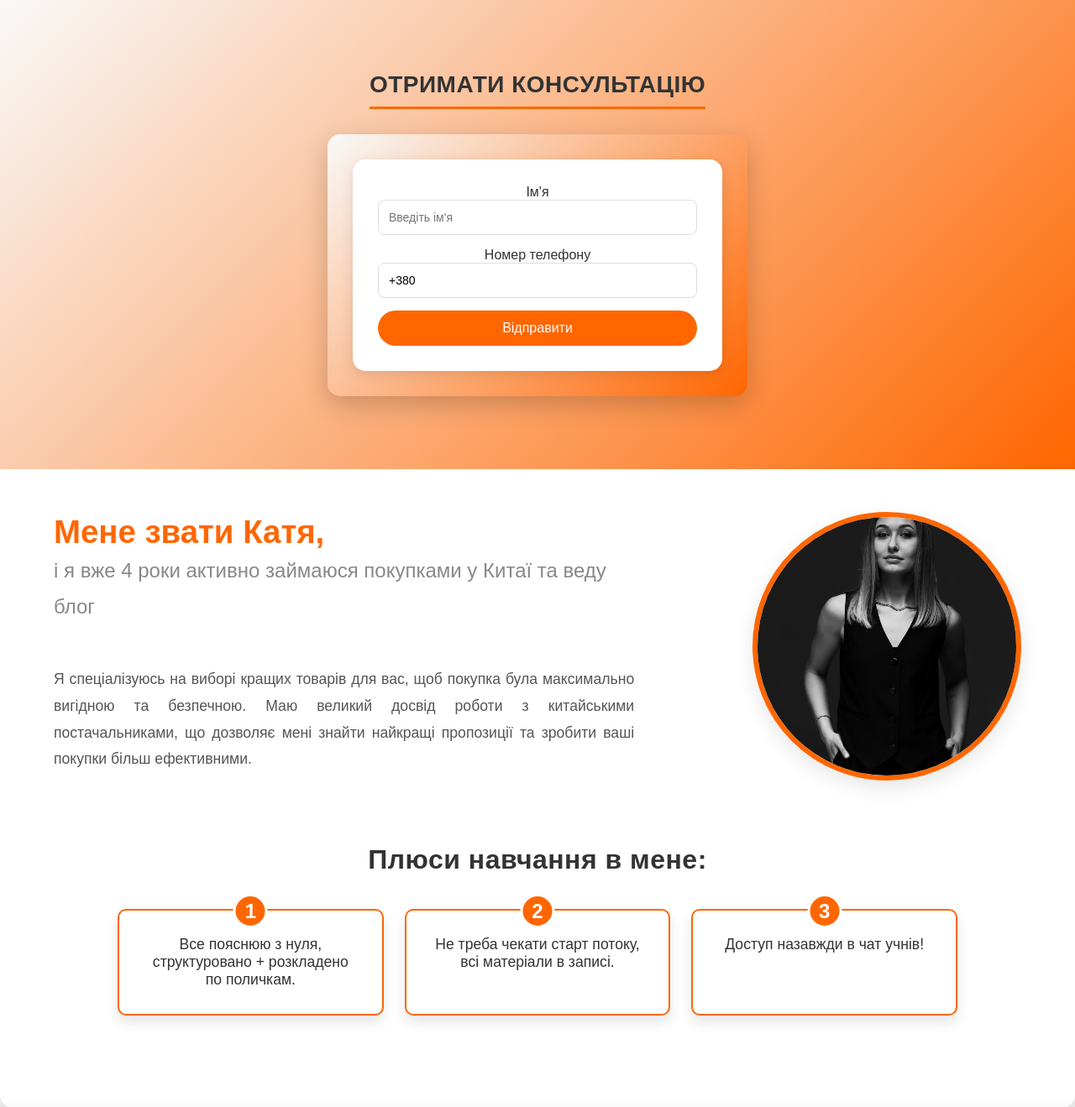
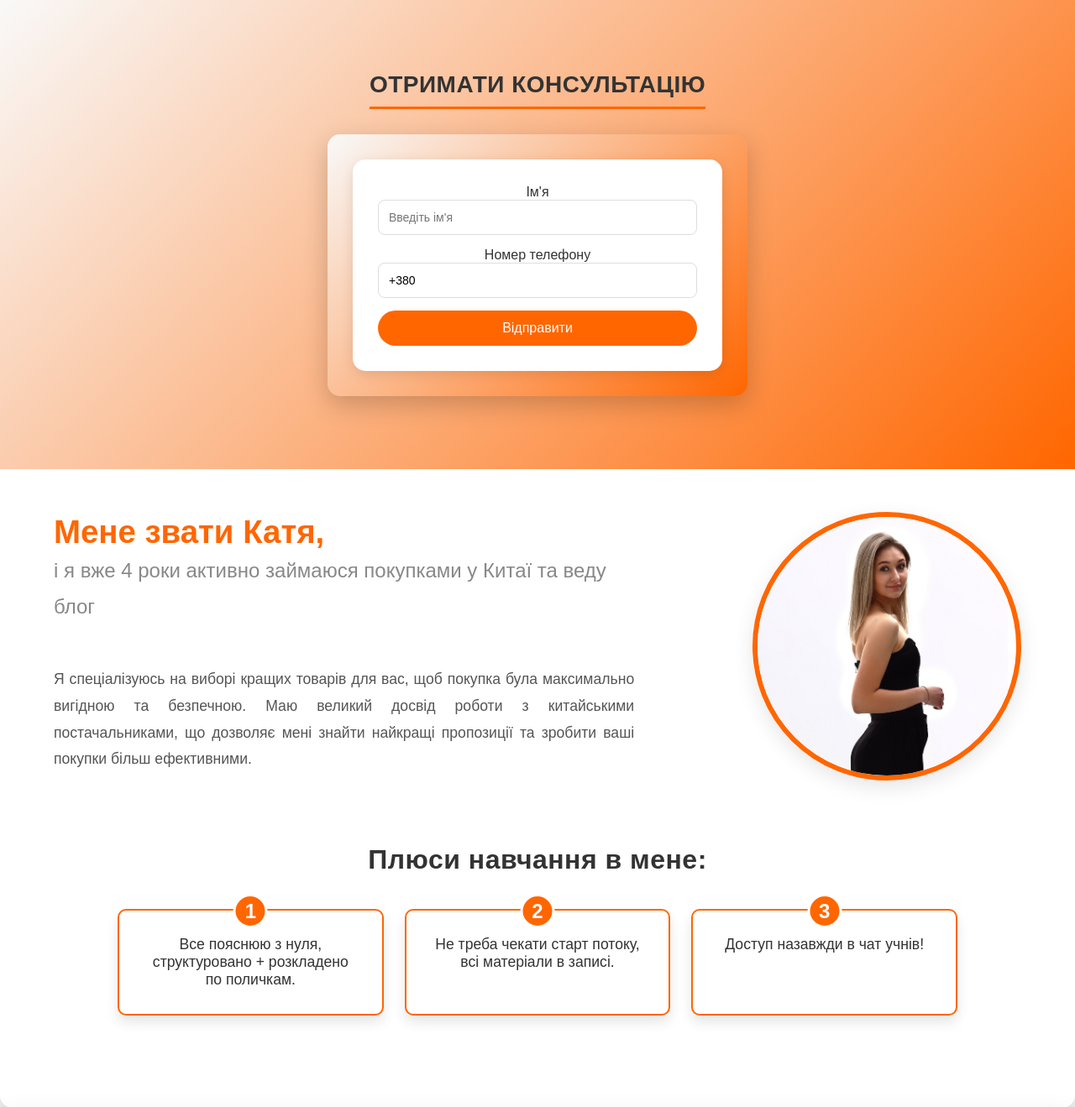
Before and after one commit to KolyaChaun/landing_page, a FastAPI app: page / in a window 1280 px wide. Shown: the part 1255-2574 px from the top of the page at 84% size. Run offline with FastAPI, Linux system fonts and the light colour scheme.

Commit message:
profile photo changed

```diff
--- a/static/css/about.css
+++ b/static/css/about.css
@@ -88,6 +88,7 @@ body {
     border: 6px solid #ff6600;
     box-shadow: 0 8px 25px rgba(0, 0, 0, 0.1);
     object-fit: cover;
+    object-position: right 10px top -25px;
 }
 
 /* Секция с плюшками */
--- a/templates/index.html
+++ b/templates/index.html
@@ -129,7 +129,7 @@
                     </div>
 
                     <div class="about-image">
-                        <img src="static/images/profile.jpg" alt="Photo-profile" class="profile-photo">
+                        <img src="static/images/photo_profile.jpg" alt="Photo-profile" class="profile-photo">
                     </div>
                 </div>
 
```
Also changed, not shown: static/images/photo_profile.jpg (added), static/images/profile.jpg (deleted).
